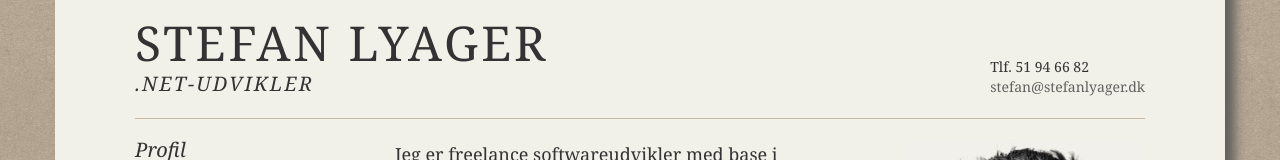
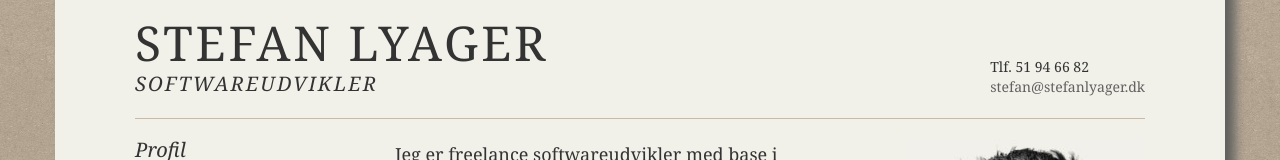
Before and after one commit to stefanlyager/stefanlyager.github.io, a plain HTML site: page index.html in a window 1280 px wide. Shown: the part 128-288 px from the top of the page. Drawn offline with Linux system fonts and the light colour scheme.

Commit message:
Change title.

```diff
--- a/index.html
+++ b/index.html
@@ -16,7 +16,7 @@
 			<header class="row">
 				<div class="col-md-10">
 					<h1>Stefan Lyager</h1>
-					<span class="title">.NET-udvikler</span>
+					<span class="title">Softwareudvikler</span>
 				</div>
 				<div class="col-md-2">
 					<div class="contact">
```
